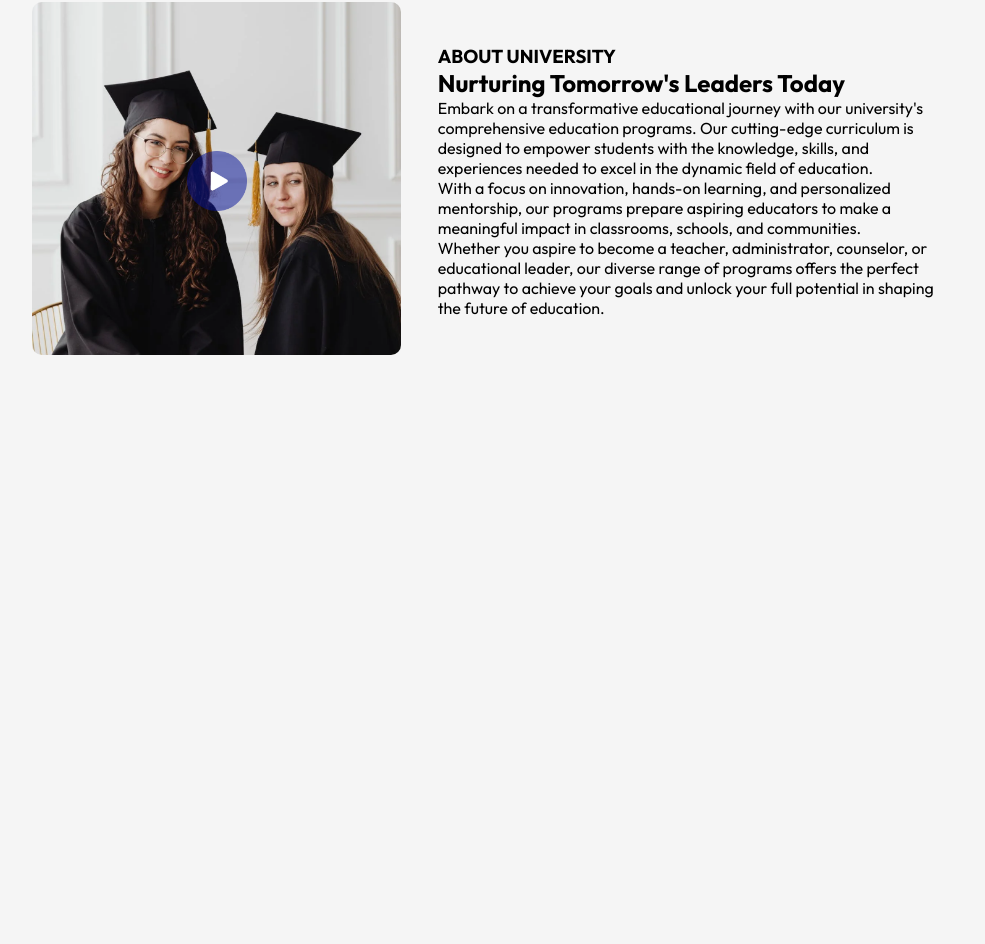
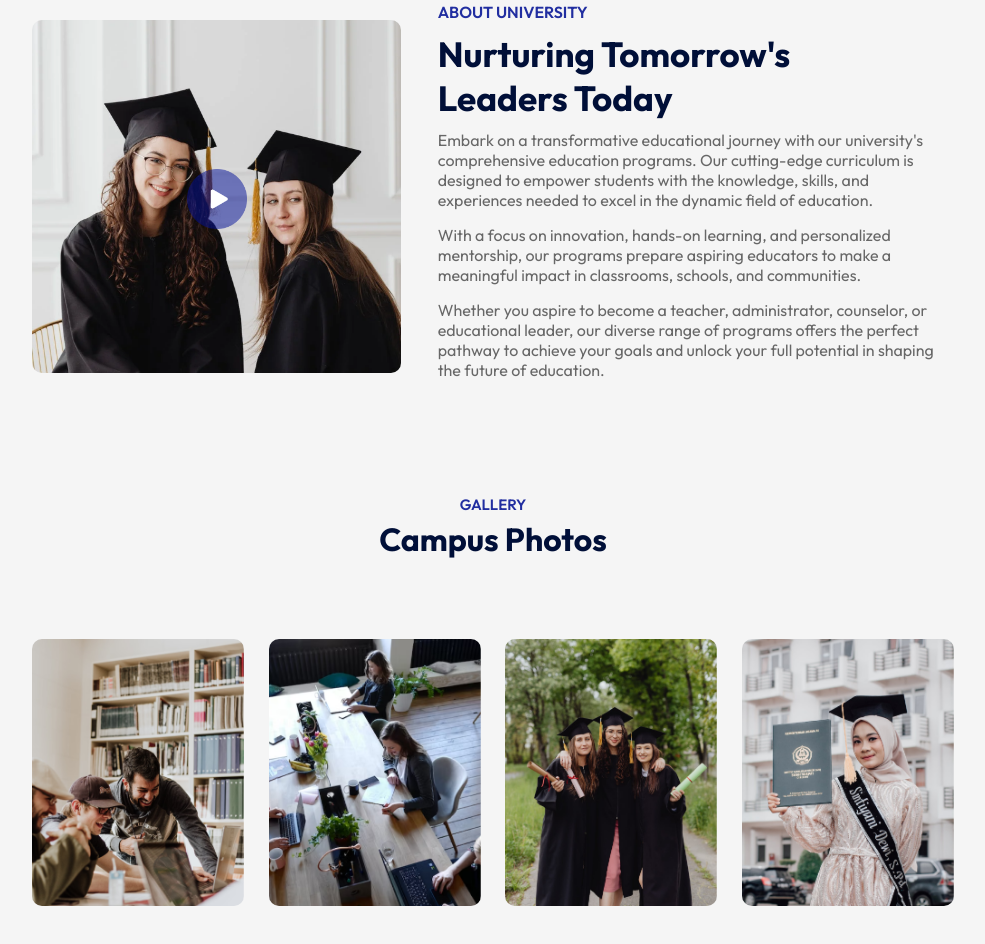
Before and after one commit to pankaj6313/edusityProject, a React (Create React App) app: page / in a window 1280 px wide. Shown: the part 1399-2343 px from the top of the page, without its empty margins (147-1132 px from the left). Before the commit the page ends 1858 px from the top, so only its background shows below. Built offline with nearby package versions, Linux system fonts and the light colour scheme.

Commit message:
Add Campus component

```diff
--- a/src/App.js
+++ b/src/App.js
@@ -4,6 +4,7 @@
 import Program from './components/Programs/Program'
 import Title from './components/Title/Title'
 import About from './components/About/About'
+import Campus from './components/Campus/Campus'
 
 
 function App() {
@@ -15,6 +16,8 @@
       <Title subTitle='Our Program' title='What We Offer '/>
       <Program/>
       <About/>
+      <Title subTitle='Gallery' title='Campus Photos'/>
+      <Campus/>
       </div>
 
     </div>
--- a/src/components/About/About.css
+++ b/src/components/About/About.css
@@ -23,3 +23,18 @@
     left: 50%;
     transform: translate(-50%,-50%);
 }
+.about h3{
+    font-weight: 600;
+    font-size: 16px;
+    color: #212ea0;
+}
+.about h2{
+    font-size: 35px;
+    color: #000F38;
+    margin: 10px 0;
+    max-width: 400px;
+}
+.about p{
+    color: #676767;
+    margin-bottom: 15px;
+}
--- /dev/null
+++ b/src/components/Campus/Campus.css
@@ -0,0 +1,15 @@
+.campus{
+    margin: 80px auto;
+    width: 90%;
+    text-align: center;
+}
+.gallery{
+    display: flex;
+    align-items: center;
+    justify-content: space-between;
+    margin-bottom: 40px;
+}
+.gallery img{
+    width: 23%;
+    border-radius: 10px;
+}
--- /dev/null
+++ b/src/components/Campus/Campus.js
@@ -0,0 +1,25 @@
+import React from 'react'
+import './Campus.css'
+import gallery_1 from '../../assets/gallery-1.png'
+import gallery_2 from '../../assets/gallery-2.png'
+import gallery_3 from '../../assets/gallery-3.png'
+import gallery_4 from '../../assets/gallery-4.png'
+import white_arrow from '../../assets/white-arrow.png'
+
+const Campus = () => {
+  return (
+    <div className='campus'>
+        <div className="gallery">
+            <img src={gallery_1} alt="" />
+            <img src={gallery_2} alt="" />
+            <img src={gallery_3} alt="" />
+            <img src={gallery_4} alt="" />
+        </div>
+
+        <button className='btn dark-btn'>See more here <img src={white_arrow} alt="" /></button>
+
+    </div>
+  )
+}
+
+export default Campus
--- a/src/components/Navbar/Navbar.css
+++ b/src/components/Navbar/Navbar.css
@@ -21,3 +21,8 @@
     margin: 5px 20px;
 
 }
+.dark-nav{
+    background: #212ea0;
+    transition: 0.5s;
+
+}
--- a/src/components/Navbar/Navbar.js
+++ b/src/components/Navbar/Navbar.js
@@ -1,11 +1,20 @@
-import React from 'react'
+import React, { useState,useEffect } from 'react'
 import './Navbar.css'
 import logo from '../../assets/logo.png'
 
 const Navbar = () => {
+
+  const [sticky, setSticky]= useState(false);
+
+  useEffect(()=>{
+    window.addEventListener('scroll',()=>{
+      window.scrollY > 500 ? setSticky(true) : setSticky(false);
+    })
+  },[]);
+
   return (
     <div>
-      <nav className='container'>
+      <nav className={`container ${sticky? 'dark-nav' : ''}`}>
         <img src={logo} alt="" />
         <ul>
             <li>Home</li>
--- a/src/index.css
+++ b/src/index.css
@@ -44,3 +44,7 @@
   width: 20px;
   margin-left: 10px; ;
 }
+.btn.dark-btn{
+  background: #212EA0;
+  color: #fff;
+}
```
